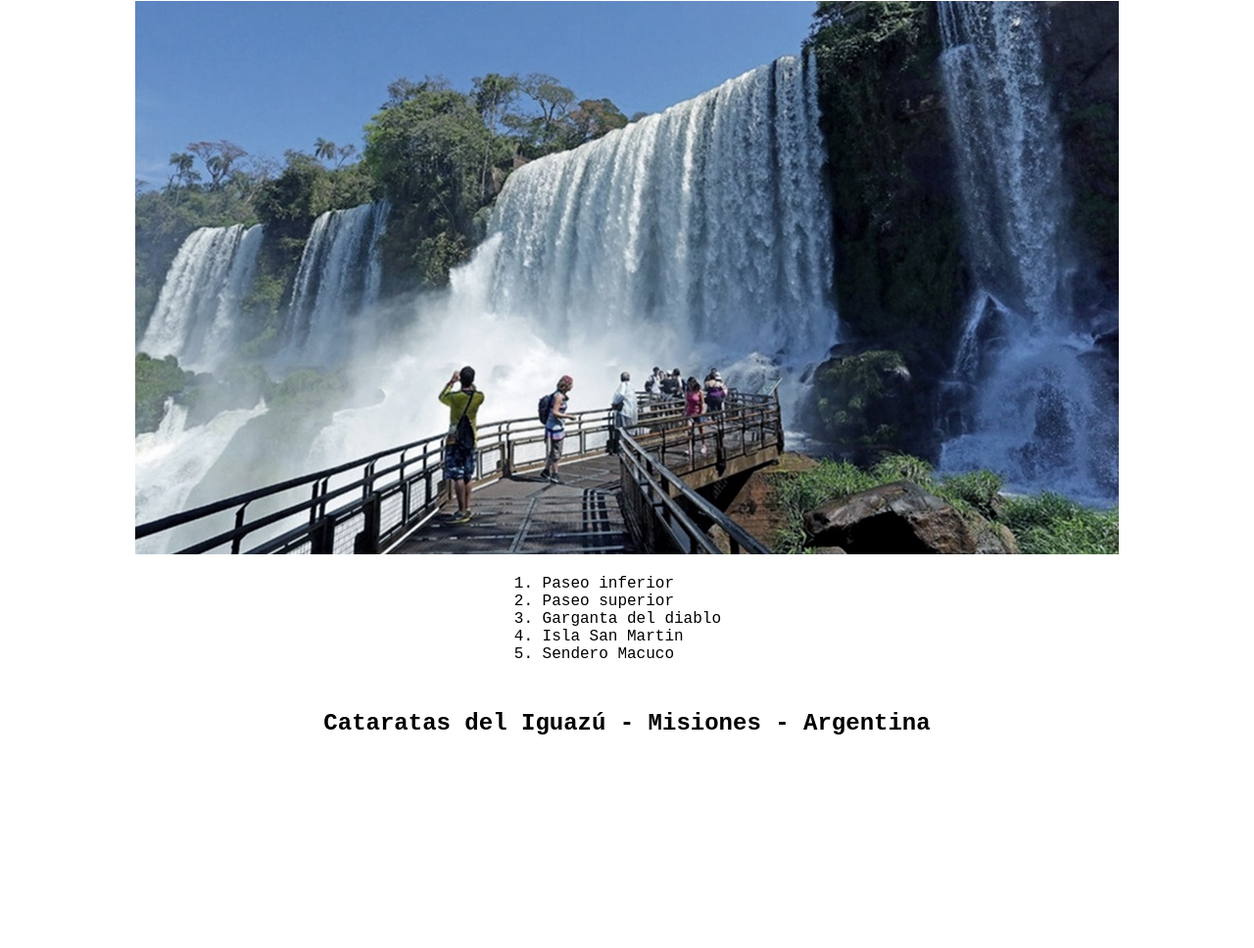
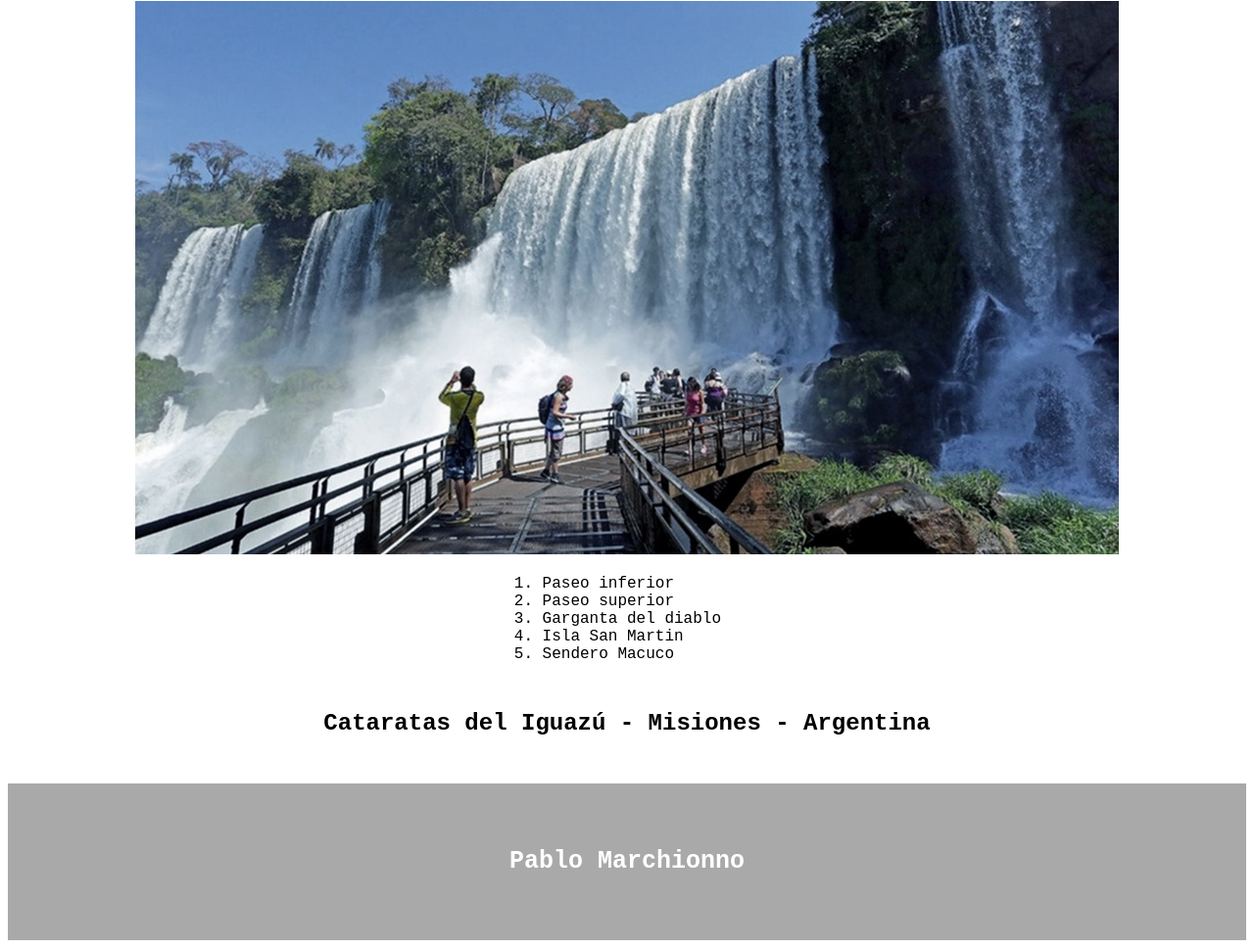
Before and after one commit to pmarchionno/YoPuedoProgramar, a plain HTML site: page index.html in a window 1280 px wide. Shown: the part 922-1890 px from the top of the page at 98% size. Before the commit the page ends 1722 px from the top, so only its background shows below. Drawn offline with Linux system fonts and the light colour scheme.

Commit message:
add footer

```diff
--- a/estilos.css
+++ b/estilos.css
@@ -39,3 +39,24 @@ h1,
 #ejercicio10 {
   margin: 3rem auto;
 }
+
+.footer {
+  background-color: darkgray;
+  color: white;
+  display: table;
+  height: 10rem; /* altura del padre */
+  overflow: hidden;
+  width: 100%; /* anchura del padre */
+}
+
+.footer .footer_content {
+  display: table-cell;
+  vertical-align: middle;
+  width: 100%;
+  text-align: center;
+}
+
+.footer_p {
+  font-size: 25px;
+  font-weight: bold;
+}
--- a/index.html
+++ b/index.html
@@ -46,7 +46,7 @@
     </p>
 
     <!-- ejercicio 6: Agregar color blueviolet a este párrafo en html -->
-    <p =":" style="color: blueviolet">
+    <p style="color: blueviolet">
       Están formadas por 275 saltos, el 80 % de ellos se ubican del lado
       argentino.
     </p>
@@ -85,4 +85,10 @@
       <h2>Cataratas del Iguazú - Misiones - Argentina</h2>
     </div>
   </body>
+
+  <footer class="footer">
+    <div class="footer_content">
+      <p class="footer_p">Pablo Marchionno</p>
+    </div>
+  </footer>
 </html>
```
